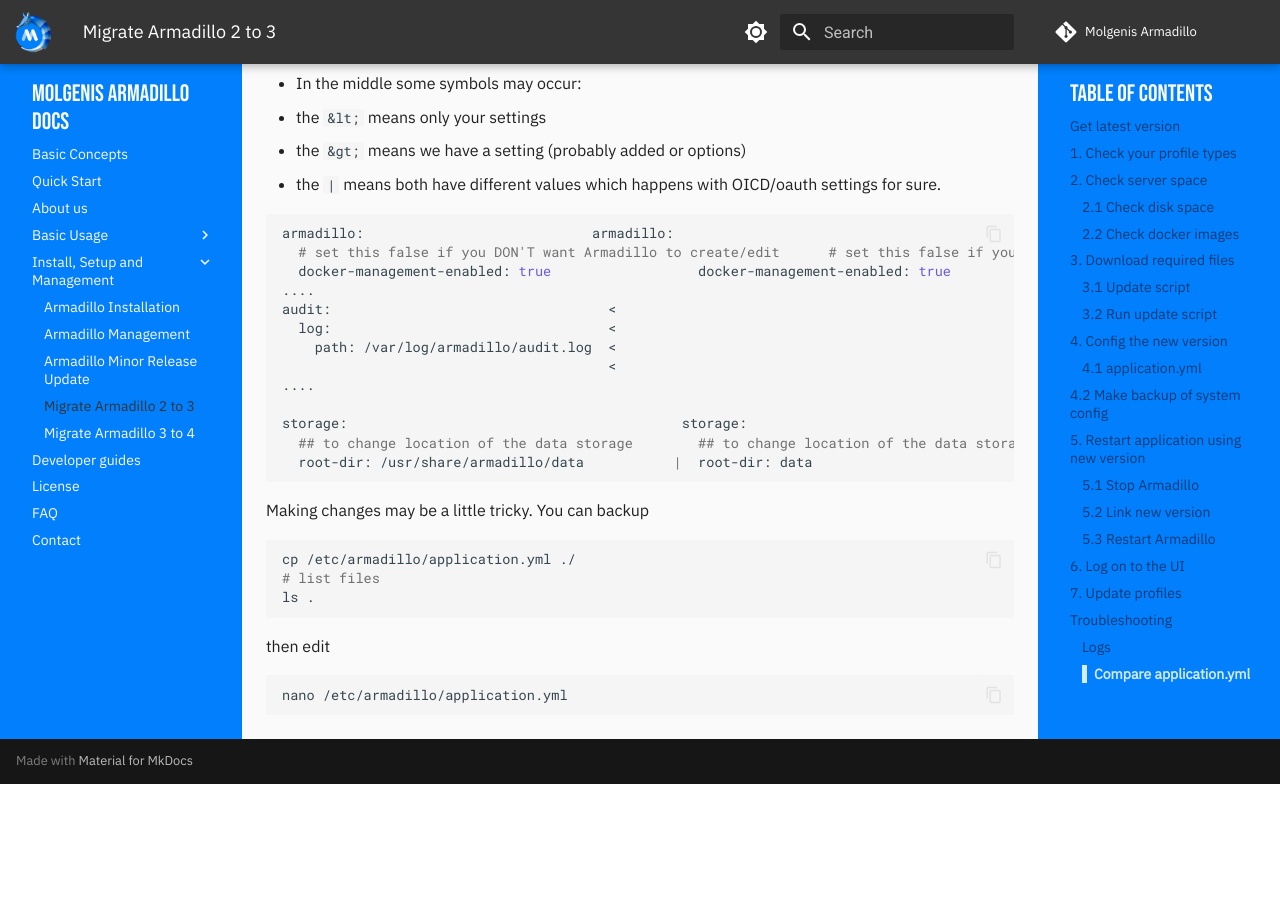
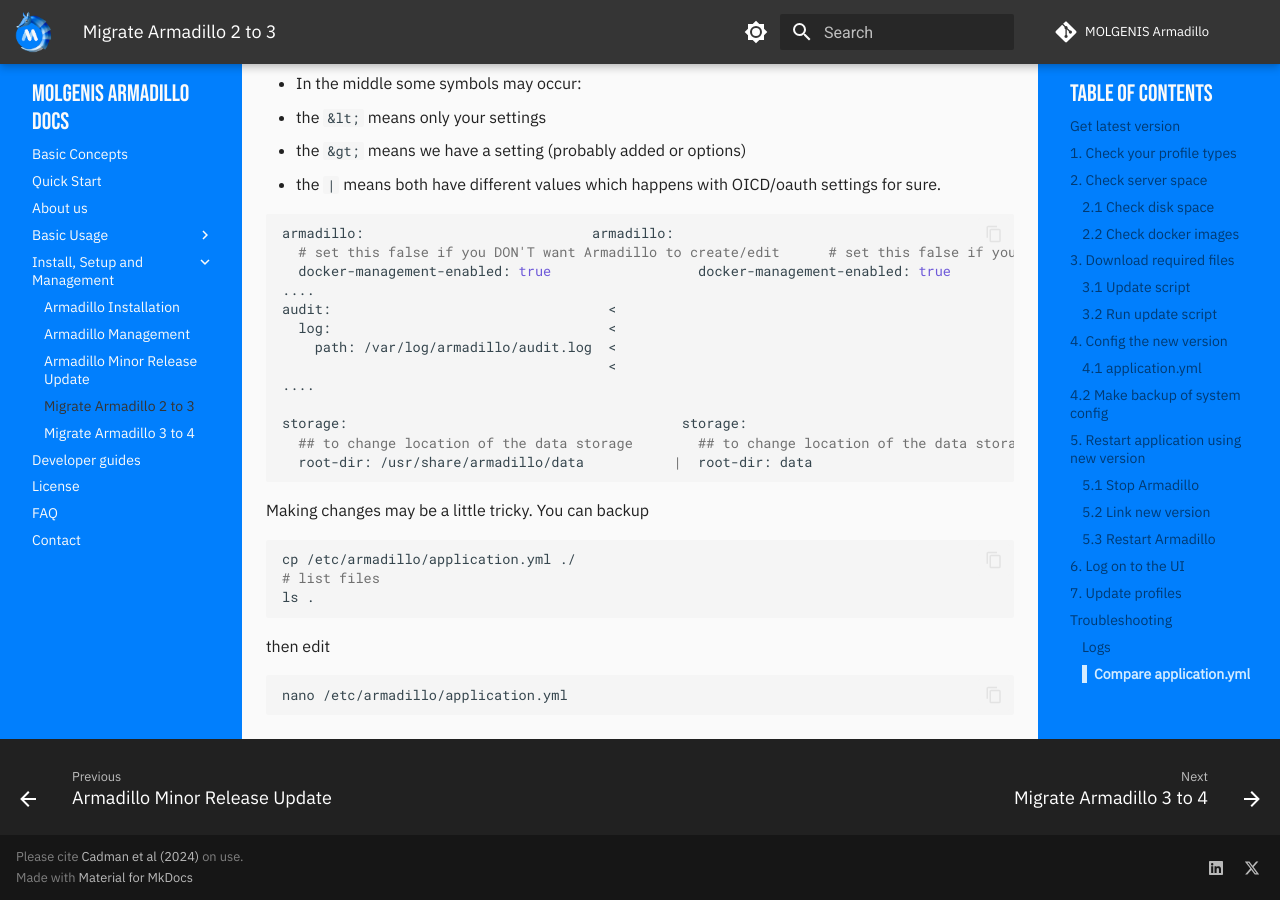
Before and after one commit to molgenis/molgenis-service-armadillo, an MkDocs documentation site: the page built from docs/pages/install_management/armadillo_migrate_2_to_3.md, in a window 1280 px wide and 900 px high, scrolled down 6619 px. Built offline with MkDocs 1.6.1 and Material for MkDocs 9.7.7, drawn with Linux system fonts in a browser that asks for light colours; comment, search, counter and statistics services are not loaded; before the commit the page ends 7403 px from its top, so only the background shows below that.

Commit message:
docs: add citation footer

```diff
--- /dev/null
+++ b/docs/overrides/partials/copyright.html
@@ -0,0 +1,13 @@
+<div class="md-copyright">
+    Please cite <a href="https://doi.org/10.1093/bioinformatics/btae726">Cadman et al (2024)</a> on use.
+    <div>
+        Made with
+        <a
+                href="https://squidfunk.github.io/mkdocs-material/"
+                target="_blank" rel="noopener"
+        >
+            Material for MkDocs
+        </a>
+    </div>
+
+</div>
--- a/mkdocs.yml
+++ b/mkdocs.yml
@@ -1,8 +1,9 @@
-site_name: Molgenis Armadillo Docs
-repo_name: Molgenis Armadillo
+site_name: MOLGENIS Armadillo Docs
+repo_name: MOLGENIS Armadillo
 repo_url: https://github.com/molgenis/molgenis-service-armadillo
 theme:
   name: material
+  custom_dir: docs/overrides
   palette:
     # Palette toggle for light mode
     - media: "(prefers-color-scheme: light)"
@@ -27,8 +28,16 @@
     - content.code.copy
     - content.tooltips
     - navigation.indexes
+    - navigation.footer
 extra_css:
   - css/simple.css
+copyright: When using MOLGENIS Armadillo, don't forget to cite us https://doi.org/10.1093/bioinformatics/btae726
+extra:
+  social:
+    - icon: fontawesome/brands/linkedin
+      link: https://www.linkedin.com/company/molgenis
+    - icon: fontawesome/brands/x-twitter
+      link: https://x.com/molgenis
 nav:
   - "Basic Concepts": pages/basic_concepts.md
   - "Quick Start" : pages/quick_start.md
```
